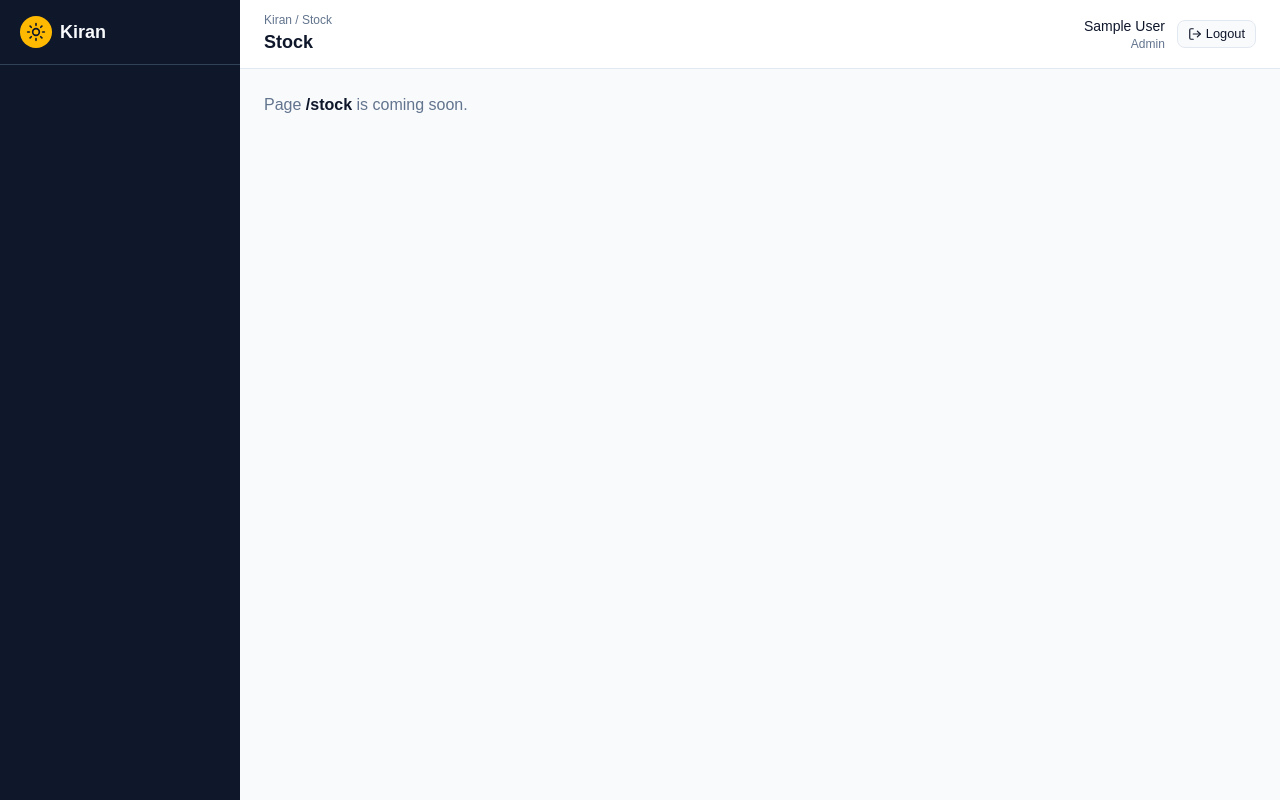
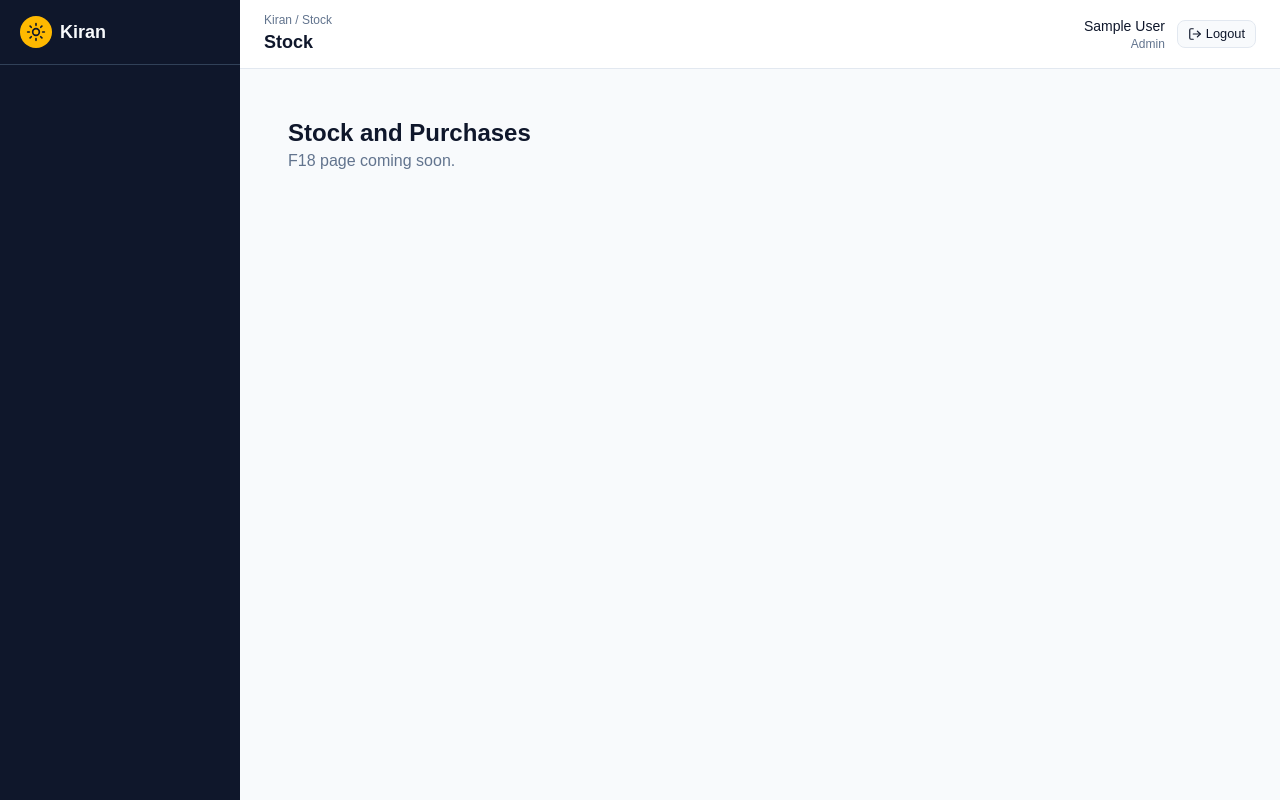
Before and after one commit to aditi00223/kiran-solar, a React (Vite) app in the folder client/: page /stock in a window 1280 px wide. Built offline with nearby package versions, Linux system fonts and the light colour scheme; sample sign-in values are in the browser's storage.

Commit message:
feat(F18): add stock page and route

```diff
--- a/client/src/App.jsx
+++ b/client/src/App.jsx
@@ -5,6 +5,7 @@ import Enquiry from '@/pages/Enquiry'
 import Leads from '@/pages/Leads'
 import LeadDetail from '@/pages/LeadDetail'
 import AppLayout from '@/layouts/AppLayout'
+import Stock from '@/pages/Stock'
 
 // Temporary page for routes we haven't built yet
 function ComingSoon() {
@@ -26,6 +27,7 @@ function App() {
         <Route element={<AppLayout />}>
           <Route path="/leads" element={<Leads />} />
           <Route path="/leads/:id" element={<LeadDetail />} />
+          <Route path="/stock" element={<Stock />} />
           <Route path="*" element={<ComingSoon />} />
         </Route>
       </Routes>
--- /dev/null
+++ b/client/src/pages/Stock.jsx
@@ -0,0 +1,8 @@
+export default function Stock() {
+  return (
+    <div className="p-6">
+      <h1 className="text-2xl font-semibold">Stock and Purchases</h1>
+      <p className="text-muted-foreground">F18 page coming soon.</p>
+    </div>
+  )
+}
```
